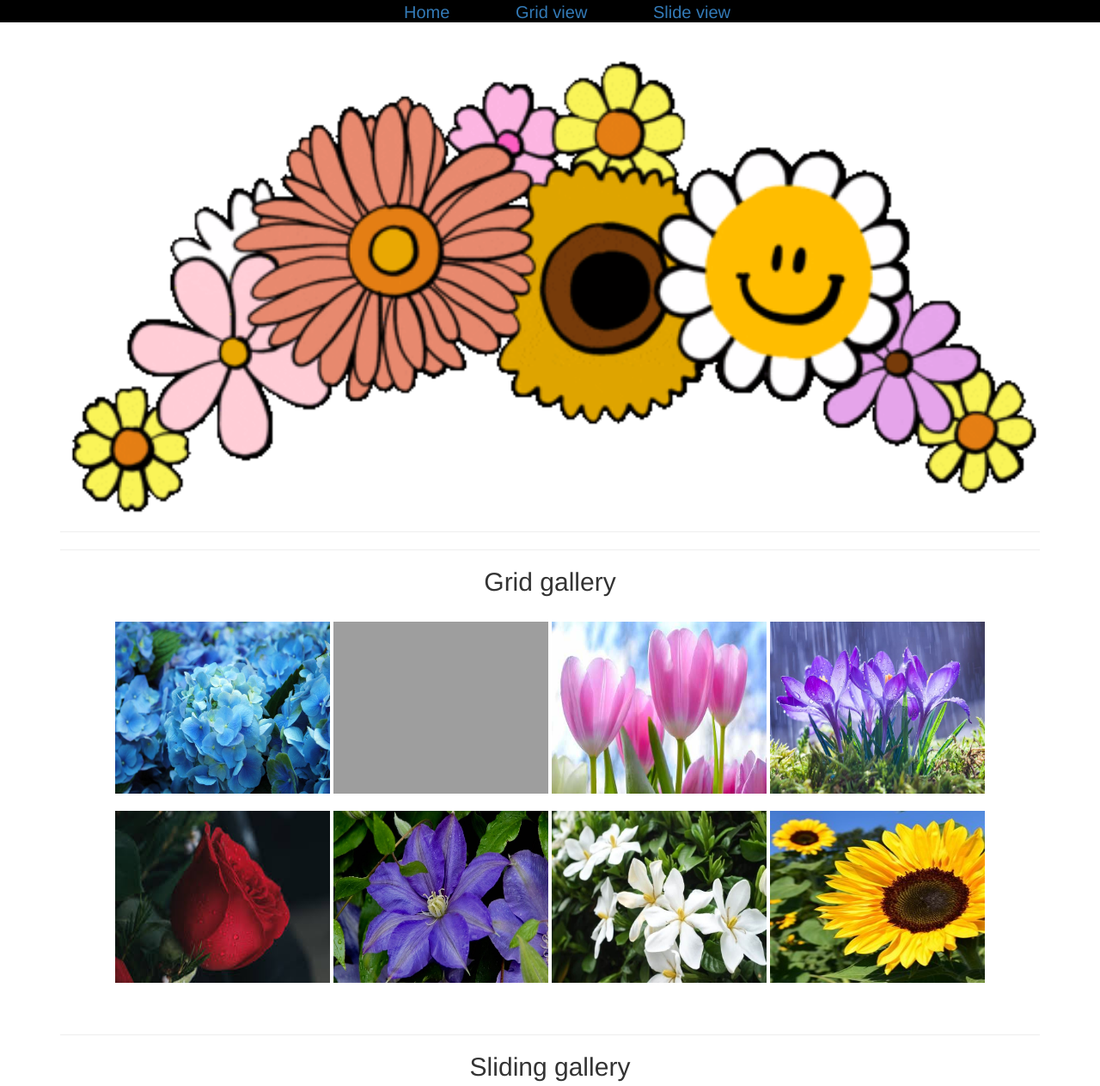
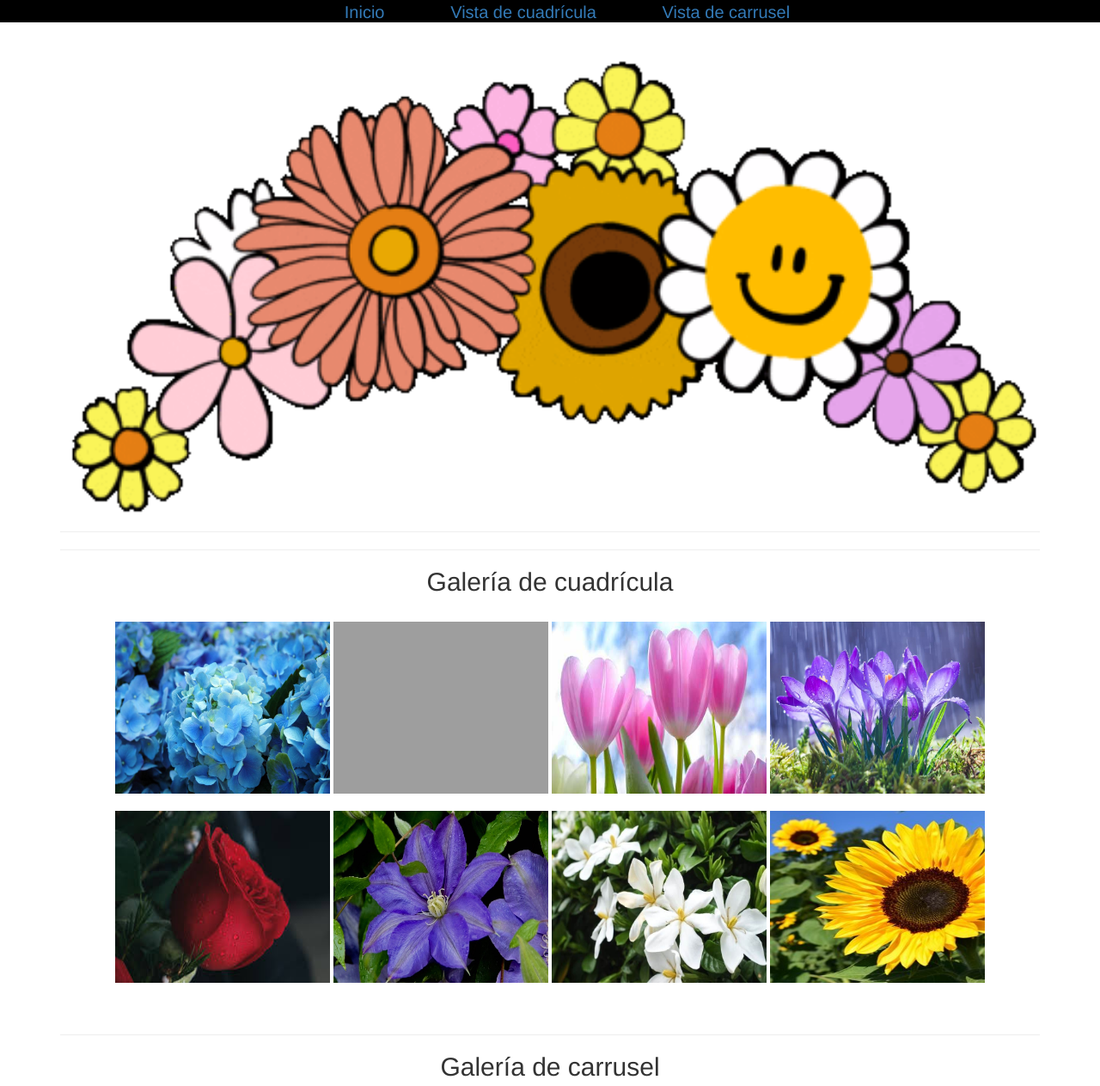
Before and after one commit to byjusmx3/C62Plantilla-del-proyecto, a plain HTML site: page index.html in a window 1280 px wide. Shown: the top 1263 px of the page at 86% size. Drawn offline with nearby package versions, Linux system fonts and the light colour scheme; grey boxes are pictures that could not be loaded.

Commit message:
Update index.html

```diff
--- a/index.html
+++ b/index.html
@@ -1,5 +1,5 @@
 <html><head>
-	<title>Photo Gallery</title>
+	<title>Galería de fotos</title>
 <meta name="viewport" content="width=device-width, initial-scale=1">
 
 <link rel="stylesheet" href="https://maxcdn.bootstrapcdn.com/bootstrap/3.4.0/css/bootstrap.min.css">
@@ -19,10 +19,10 @@
 
     <center>
     <ul class="menu1">
-      <li class="links"><a href="#home">Home</a></li>
-        <li class="links"><a href="#">Grid view</a></li>
+      <li class="links"><a href="#home">Inicio</a></li>
+        <li class="links"><a href="#">Vista de cuadrícula</a></li>
         <!--add Grids in href as href="#Grids"-->
-        <li class="links"><a href="#">Slide view</a></li>
+        <li class="links"><a href="#">Vista de carrusel</a></li>
         <!--add Slides in href as href="#Slides"-->
 
     </ul>
@@ -40,7 +40,7 @@
        <!---->
    <hr style="width: 100%;">
      <section id="Grids">
-        <h2> Grid gallery</h2>
+        <h2> Galería de cuadrícula</h2>
           <br>
          <script src=""></script>
           <div class="row">
@@ -64,12 +64,12 @@
      <hr style="width: 100%;">
 
 
-       <!-- Left and right controls -->
+       <!-- controles izquierdo y derecho -->
     <section id="Slides">
-       <h2>Sliding gallery</h2>
+       <h2>Galería de carrusel</h2>
       <div id="myCarousel" class="carousel slide" data-ride="carousel">
 
-    <!-- Wrapper for slides -->
+    <!-- Wrapper para -->
     <div class="carousel-inner">
 
       <div class="item">
```
